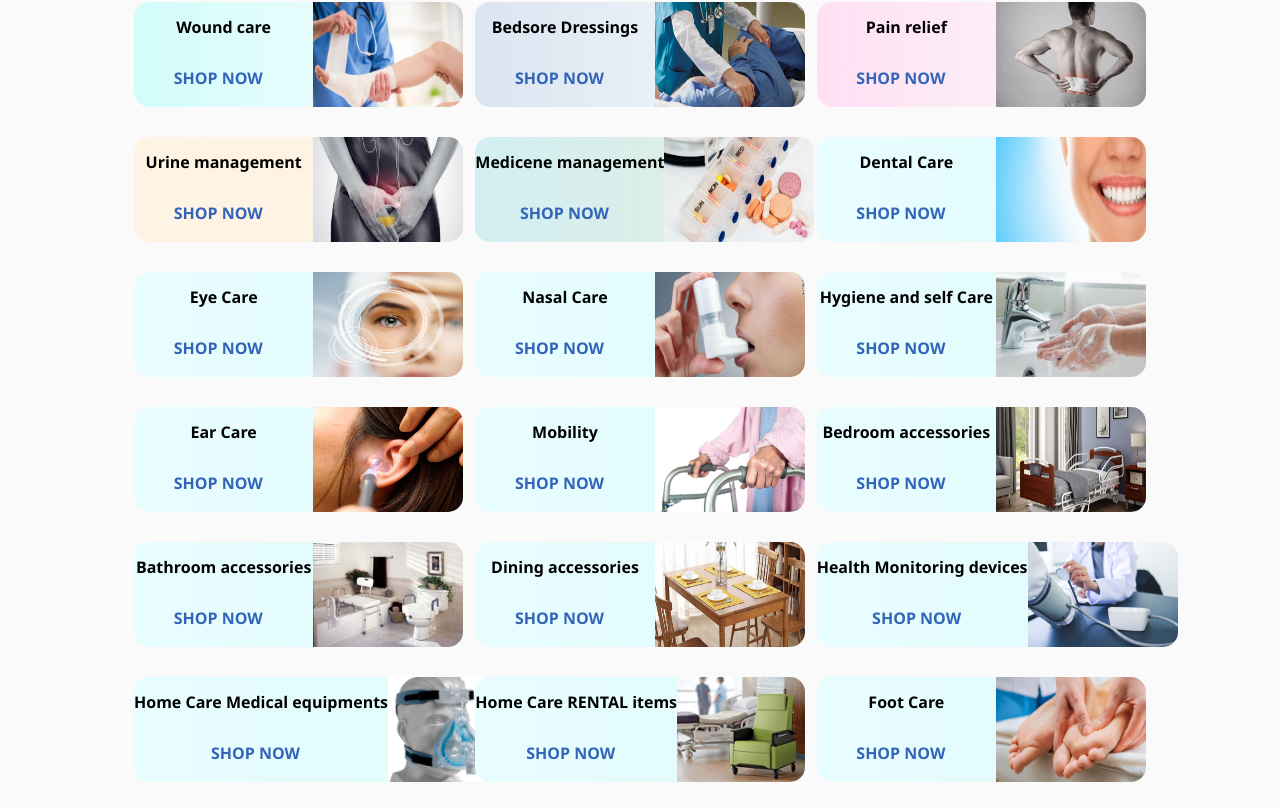
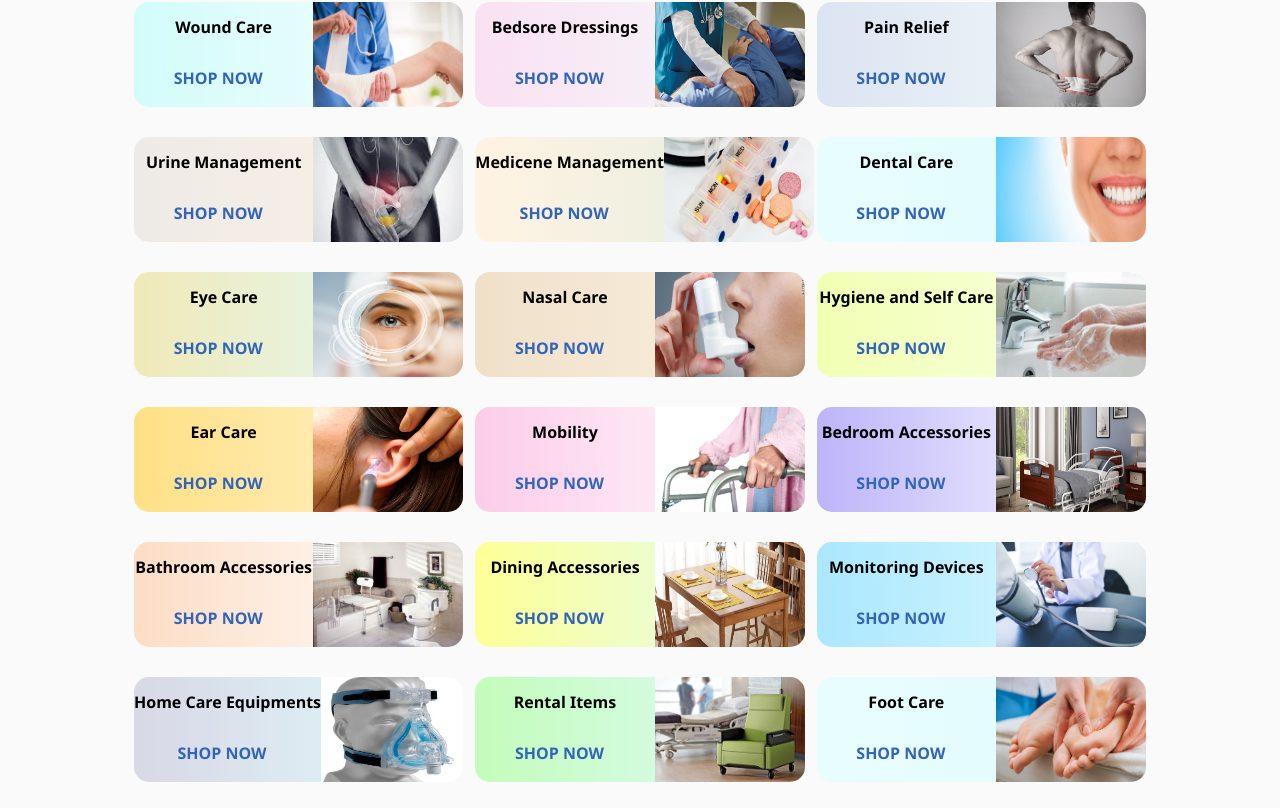
Before and after one commit to Darshan-Baranwal/SilverLife-FrontEnd, an Angular app: page /home in a window 1280 px wide. Shown: the part 692-1500 px from the top of the page. Built offline with nearby package versions, Linux system fonts and the light colour scheme.

Commit message:
Diksha- Categories Cards all done

```diff
--- a/src/app/category/category.component.scss
+++ b/src/app/category/category.component.scss
@@ -16,7 +16,7 @@
     flex-wrap: nowrap;
     border-radius: 15px;
     margin: 6px 6px 24px 6px;
-    background-image: linear-gradient(to right, #D2FCFA, #FFFFFF);
+    // background-image: linear-gradient(to right, #D2FCFA, #FFFFFF);
     display: flex;
     justify-content: space-between;
     flex-direction: row;
--- a/src/assets/Cards/Categories.json
+++ b/src/assets/Cards/Categories.json
@@ -1,7 +1,7 @@
 {
     "categories" : [
     {
-        "name":"Wound care",
+        "name":"Wound Care",
         "description":"",
         "startColor":"#D2FCFA",
         "endColor":"#F6FDFD",
@@ -36,7 +36,7 @@
     {
         "name":"Bedsore Dressings",
         "description":"",
-        "startColor":"#DBE4F1",
+        "startColor":"#FAE1F2",
         "endColor":"#F4F9FB",
         "imgAddress":"../../assets/Cards/BedSore.png",
         "subCategories" :[
@@ -64,10 +64,10 @@
         ]
     },
     {
-        "name":"Pain relief",
+        "name":"Pain Relief",
         "description":"",
-        "startColor":"#FFE0F3",
-        "endColor":"rgb(251, 248, 251)",
+        "startColor":"#DBE4F1",
+        "endColor":"#F4F9FB",
         "imgAddress":"../../assets/Cards/PainRelief.jpg",
         "subCategories" :[
             {
@@ -94,9 +94,9 @@
         ]
     },
     {
-        "name":"Urine management",
+        "name":"Urine Management",
         "description":"",
-        "startColor":"#FFF3E3",
+        "startColor":"#EEEAE7",
         "endColor":"#FDF2E4",
         "imgAddress":"../../assets/Cards/UrineManagment.jpg",
         "subCategories" :[
@@ -127,9 +127,9 @@
         ]
     },
     {
-        "name":"Medicene management",
+        "name":"Medicene Management",
         "description":"",
-        "startColor":"#D2EFF3",
+        "startColor":"#FFF3E3",
         "endColor":"#E3EDDF",
         "imgAddress":"../../assets/Cards/MedicineManagement.jpg",
         "subCategories" :[
@@ -186,7 +186,7 @@
     {
         "name":"Eye Care",
         "description":"",
-        "startColor":"#E8FDFF",
+        "startColor":"#F0E9B8",
         "endColor":"#E1FBFB",
         "imgAddress":"../../assets/Cards/EyeCare.png",
         "subCategories" :[
@@ -210,8 +210,8 @@
     {
         "name":"Nasal Care",
         "description":"",
-        "startColor":"#E8FDFF",
-        "endColor":"#E1FBFB",
+        "startColor":"#F0E0C8",
+        "endColor":"#faf1e3",
         "imgAddress":"../../assets/Cards/NasalCare.jpg",
         "subCategories" :[
             {
@@ -238,10 +238,10 @@
         ]
     },
     {
-        "name":"Hygiene and self Care",
+        "name":"Hygiene and Self Care",
         "description":"",
-        "startColor":"#E8FDFF",
-        "endColor":"#E1FBFB",
+        "startColor":"#f1ffb3",
+        "endColor":"#faffe6",
         "imgAddress":"../../assets/Cards/SkinCare.jpeg",
         "subCategories" :[
             {
@@ -270,8 +270,8 @@
     {
         "name":"Ear Care",
         "description":"",
-        "startColor":"#E8FDFF",
-        "endColor":"#E1FBFB",
+        "startColor":"#ffe085",
+        "endColor":"#fff3cf",
         "imgAddress":"../../assets/Cards/EarCare.jpg",
         "subCategories" :[
             {
@@ -297,8 +297,8 @@
     {
         "name":"Mobility",
         "description":"",
-        "startColor":"#E8FDFF",
-        "endColor":"#E1FBFB",
+        "startColor":"#fccce9",
+        "endColor":"#FFFFFF",
         "imgAddress":"../../assets/Cards/Mobility.jpg",
         "subCategories" :[
             {
@@ -319,10 +319,10 @@
         ]
     },
     {
-        "name":"Bedroom accessories",
+        "name":"Bedroom Accessories",
         "description":"",
-        "startColor":"#E8FDFF",
-        "endColor":"#E1FBFB",
+        "startColor":"#bdb4fa",
+        "endColor":"#FFFFFF",
         "imgAddress":"../../assets/Cards/bedroomAccessories.png",
         "subCategories" :[
             {
@@ -349,10 +349,10 @@
         ]
     },
     {
-        "name":"Bathroom accessories",
+        "name":"Bathroom Accessories",
         "description":"",
-        "startColor":"#E8FDFF",
-        "endColor":"#E1FBFB",
+        "startColor":"#fcddc5",
+        "endColor":"#ffffff",
         "imgAddress":"../../assets/Cards/BathroomAccessories.jpg",
         "subCategories" :[
             {
@@ -373,9 +373,9 @@
         ]
     },
     {
-        "name":"Dining accessories",
+        "name":"Dining Accessories",
         "description":"",
-        "startColor":"#E8FDFF",
+        "startColor":"#fdff96",
         "endColor":"#E1FBFB",
         "imgAddress":"../../assets/Cards/DiningAccessories.png",
         "subCategories" :[
@@ -394,9 +394,9 @@
         ]
     },
     {
-        "name":"Health Monitoring devices",
+        "name":"Monitoring Devices",
         "description":"",
-        "startColor":"#E8FDFF",
+        "startColor":"#abe7ff",
         "endColor":"#E1FBFB",
         "imgAddress":"../../assets/Cards/HealthMonitoringDevices.jpg",
         "subCategories" :[
@@ -424,9 +424,9 @@
         ]
     },
     {
-        "name":"Home Care Medical equipments",
+        "name":"Home Care Equipments",
         "description":"",
-        "startColor":"#E8FDFF",
+        "startColor":"#d8d8e6",
         "endColor":"#E1FBFB",
         "imgAddress":"../../assets/Cards/HomeCareEquip.jpg",
         "subCategories" :[
@@ -448,9 +448,9 @@
         ]
     },
     {
-        "name":"Home Care RENTAL items",
+        "name":"Rental Items",
         "description":"",
-        "startColor":"#E8FDFF",
+        "startColor":"#c3fcbb",
         "endColor":"#E1FBFB",
         "imgAddress":"../../assets/Cards/HomeRental.jpg",
         "subCategories" :[
@@ -498,7 +498,7 @@
     {
         "name":"Clothing",
         "description":"",
-        "startColor":"#E8FDFF",
+        "startColor":"#ffe8c2",
         "endColor":"#E1FBFB",
         "imgAddress":"../../assets/Cards/Clothing.jpg",
         "subCategories" :[
@@ -520,9 +520,9 @@
         ]
     },
     {
-        "name":"Ostomy products",
+        "name":"Ostomy Products",
         "description":"",
-        "startColor":"#D2FCFA",
+        "startColor":"#ead9fc",
         "endColor":"#F6FDFD",
         "imgAddress":"../../assets/Cards/Ostomy.png",
         "subCategories" :[
@@ -546,7 +546,7 @@
     {
         "name":"Nutrition",
         "description":"",
-        "startColor":"#D2FCFA",
+        "startColor":"#faffb3",
         "endColor":"#F6FDFD",
         "imgAddress":"../../assets/Cards/Nutrition.jpg",
         "subCategories" :[
@@ -574,7 +574,7 @@
         ]
     },
     {
-        "name":"Daily use items",
+        "name":"Daily Use Items",
         "description":"",
         "startColor":"#D2FCFA",
         "endColor":"#F6FDFD",
@@ -604,9 +604,9 @@
         ]
     },
     {
-        "name":"Home safety products",
+        "name":"Home Safety Products",
         "description":"",
-        "startColor":"#D2FCFA",
+        "startColor":"#ffdab3",
         "endColor":"#F6FDFD",
         "imgAddress":"../../assets/Cards/HomeSafetyProducts.jpg",
         "subCategories" :[
@@ -636,7 +636,7 @@
     {
         "name":"Ayurvedic Items",
         "description":"",
-        "startColor":"#D2FCFA",
+        "startColor":"#d9d8d7",
         "endColor":"#F6FDFD",
         "imgAddress":"../../assets/Cards/AyurvedicItems.jpg",
         "subCategories" :[
@@ -666,7 +666,7 @@
     {
         "name":"COVID Safety",
         "description":"",
-        "startColor":"#D2FCFA",
+        "startColor":"#e4f7ba",
         "endColor":"#F6FDFD",
         "imgAddress":"../../assets/Cards/CovidSafety.jpg",
         "subCategories" :[
@@ -696,7 +696,7 @@
     {
         "name":"Therapies",
         "description":"",
-        "startColor":"#D2FCFA",
+        "startColor":"#f2ceb3",
         "endColor":"#F6FDFD",
         "imgAddress":"../../assets/Cards/Therapies.jpg",
         "subCategories" :[
```
